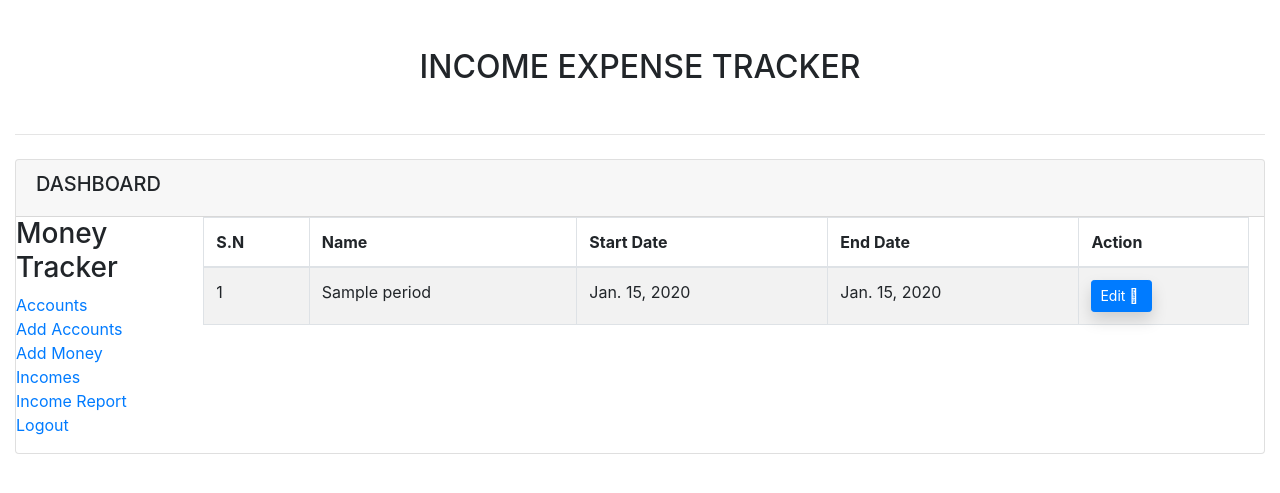
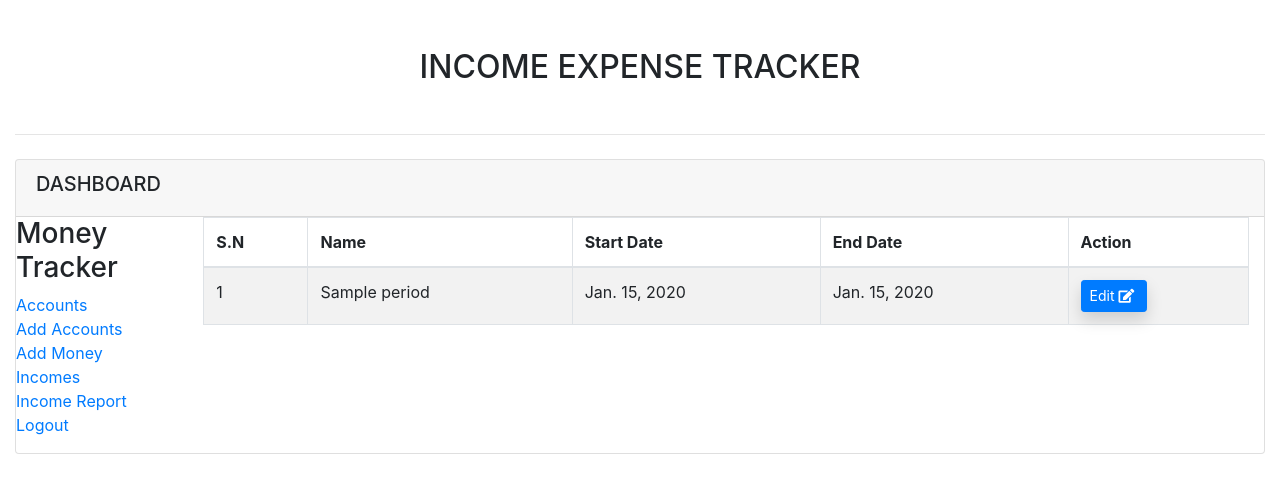
Before and after one commit to dhirajshah04/moneytracker, a Django app: page /dashboard/transaction-period/list/ in a window 1280 px wide. Shown: the top 493 px of the page. Run offline with Django 3.2, Linux system fonts and the light colour scheme; tables that the repository leaves empty hold one stand-in row (values such as "Sample post"); some libraries are stand-ins or nearby versions.

Commit message:
update fontawesome css links

```diff
--- a/templates/base.html
+++ b/templates/base.html
@@ -8,7 +8,7 @@
 
     {% block stylesheet %}
         <link rel="stylesheet" href="{% static 'bower_components/bootstrap/dist/css/bootstrap.min.css' %}">
-        <link rel="stylesheet" href="{% static  'bower_components/font-awesome/css/fontawesome.min.css' %}">
+        <link rel="stylesheet" href="{% static  'bower_components/font-awesome/css/all.min.css' %}">
         <link rel="stylesheet" href="{% static 'css/style.css' %}">
     {% endblock %}
 </head>
--- a/templates/user_dashboard_base.html
+++ b/templates/user_dashboard_base.html
@@ -8,7 +8,7 @@
 
     {% block stylesheet %}
         <link rel="stylesheet" href="{% static 'bower_components/bootstrap/dist/css/bootstrap.min.css' %}">
-        <link rel="stylesheet" href="{% static  'bower_components/font-awesome/css/fontawesome.min.css' %}">
+        <link rel="stylesheet" href="{% static  'bower_components/font-awesome/css/all.min.css' %}">
         <link rel="stylesheet" href="{% static 'css/style.css' %}">
         <link rel="stylesheet" href="{% static 'css/sidebar.css' %}">
     {% endblock %}
```
